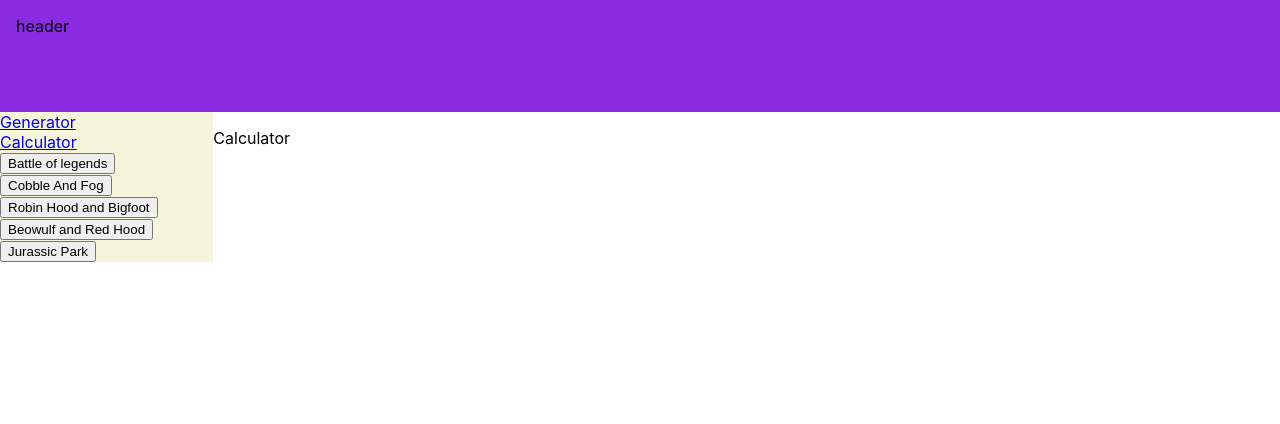
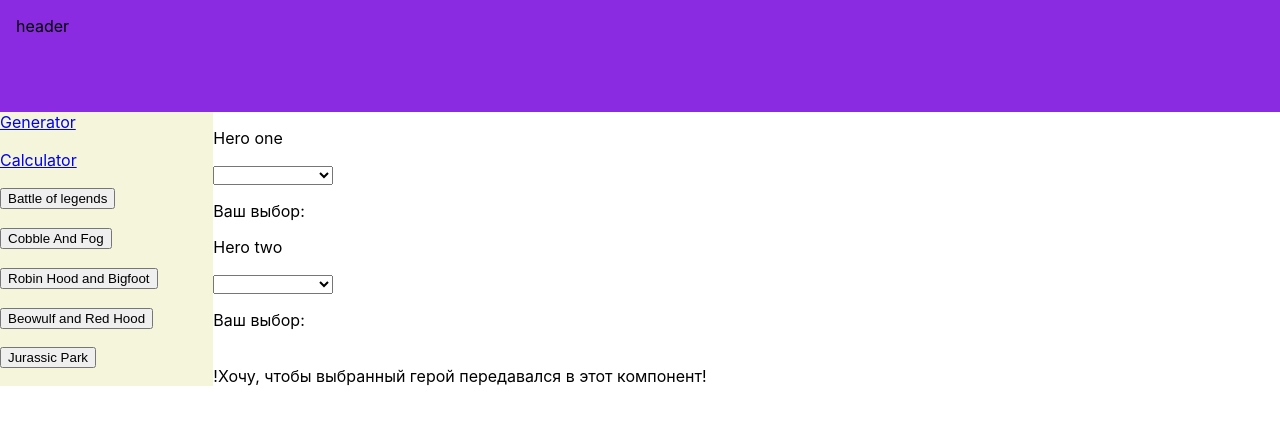
Before and after one commit to Bolych/unmatched, a React (Create React App) app: page /calculator in a window 1280 px wide. Shown: the top 424 px of the page. Built offline with nearby package versions, Linux system fonts and the light colour scheme.

Commit message:
18.02 before trying yo use context

```diff
--- a/src/App.js
+++ b/src/App.js
@@ -3,7 +3,7 @@ import './App.css';
 import Header from "./components/Header/Header";
 import Navbar from "./components/Navbar/Navbar";
 import {BrowserRouter, Route, Routes} from "react-router-dom";
-import Calculator from "./components/Calculator/Calculator";
+import OddsCalculatorPage from "./components/OddsCalculator/OddsCalculatorPage";
 import Arthur from "./components/Heroes/BattleOfLegends/Arthur";
 import Alice from "./components/Heroes/BattleOfLegends/Alice";
 import Medusa from "./components/Heroes/BattleOfLegends/Medusa";
@@ -30,7 +30,7 @@ function App(props) {
                     <Routes>
                         {/*{heroesList}*/}
                         <Route path='/generator' element={<HeroGeneratorPage/>}/>
-                        <Route path='/calculator' element={<Calculator/>}/>
+                        <Route path='/calculator' element={<OddsCalculatorPage heroesArr={props.heroesArr} />}/>
                         {/*Battle of Legends Heroes:*/}
                         <Route path='/arthur' element={  <Arthur state={props.arthur}/>}/>
                         <Route path='/alice' element={  <Alice state={props.alice}/>}/>
--- a/src/components/Calculator/Calculator.js
+++ /dev/null
@@ -1,7 +0,0 @@
-
-const Calculator = () => {
-    return (<div> <p>Calculator</p>
-    </div>)
-}
-
-export default Calculator
--- a/src/components/HeroGenerator/HeroGenerator/HeroGenerator.js
+++ b/src/components/HeroGenerator/HeroGenerator/HeroGenerator.js
@@ -8,7 +8,7 @@ const HeroGenerator = (props) => {
 
     };
 
-    const [hero, setHero] = useState('who is your hero?')
+    const [hero, setHero] = useState('')
     const generatedHero = () => {
         setHero(randomHero())
     }
@@ -16,7 +16,9 @@ const HeroGenerator = (props) => {
         <div>
             <button onClick={generatedHero}>generate</button>
         </div>
-        <div>{hero}</div>
+
+
+        <div>Your hero is: {hero}</div>
         <br/>
         <br/>
         <br/>
--- a/src/components/HeroGenerator/HeroGeneratorPage.js
+++ b/src/components/HeroGenerator/HeroGeneratorPage.js
@@ -29,7 +29,9 @@ const HeroGeneratorPage = (props) => {
             </div>
             <div><ResetButton visibleHeroes={visibleHeroes} setVisibleHeroes={setVisibleHeroes} heroesArr={heroesArr}/>
             </div>
-
+<br/>
+<br/>
+<br/>
             <HeroGenerator heroesArr={heroesArr}/>
             <div>
                 <ExpansionsButtons visibleHeroes={visibleHeroes} setVisibleHeroes={setVisibleHeroes}
--- a/src/components/HeroGenerator/HeroesOfExpansionsList/HeroesWindow.js
+++ b/src/components/HeroGenerator/HeroesOfExpansionsList/HeroesWindow.js
@@ -1,14 +1,9 @@
 
 const HeroesWindow = (props) => {
 
-
-   function handleWindowUpdate(e) {
-
-    }
-
     return (
         <div>
-            <p>{props.heroesArr.toString()}</p>
+            <p>Total heroes: {props.heroesArr.toString()}</p>
         </div>
     )
 }
--- /dev/null
+++ b/src/components/OddsCalculator/OddsCalculatorPage.js
@@ -0,0 +1,45 @@
+import {useState} from "react";
+
+
+const OutputWindow = () => {
+    return (<div>!Хочу, чтобы выбранный герой передавался в этот компонент!</div>
+    )
+}
+
+const HeroToCompare = (props) => {
+    const [hero, setHero] = useState('')
+    return (
+
+        <div>
+            <p>{props.name}</p>
+            <div>
+                <div>
+                    <select hero={hero} onChange={(e) => setHero(e.target.value)}>
+                        <option></option>
+                        {props.state}
+                    </select>
+                </div>
+                <p>Ваш выбор: {hero}</p>
+            </div>
+        </div>
+    )
+}
+
+const OddsCalculatorPage = (props) => {
+    const heroesInSelect = props.heroesArr.map(e => {
+            return <option key={e.id}>{e.name.toString()}</option>
+        }
+    )
+    return (<div>
+            <div>
+                <HeroToCompare name='Hero one' state={heroesInSelect}/>
+                <HeroToCompare name='Hero two' state={heroesInSelect}/>
+            </div>
+            <br/>
+            <OutputWindow/>
+        </div>
+    )
+}
+
+
+export default OddsCalculatorPage
--- a/src/index.js
+++ b/src/index.js
@@ -2,14 +2,14 @@ import React from 'react';
 import ReactDOM from 'react-dom/client';
 import './index.css';
 import App from './App';
-import {Route} from "react-router-dom";
-import Arthur from "./components/Heroes/BattleOfLegends/Arthur";
+
 
 
 const heroesArr =
     [
         {
             id: 1,
+            elo: 1800,
             name: 'Arthur',
             power: "7",
             difficulty: '3',
@@ -20,6 +20,7 @@ const heroesArr =
         },
         {
             id: 2,
+            elo: 2000,
             name: 'Alice',
             power: "8",
             difficulty: 7,
@@ -29,6 +30,7 @@ const heroesArr =
         },
         {
             id: 3,
+            elo: 2400,
             pathName: '/medusa',
             componentName: "<Medusa/>",
             name: 'Medusa',
@@ -40,6 +42,7 @@ const heroesArr =
         },
         {
             id: 4,
+            elo: 2050,
             name: 'Sindbad',
             power: "8",
             difficulty: 6,
@@ -49,6 +52,7 @@ const heroesArr =
         },
         {
             id: 5,
+            elo: 2000,
             name: 'Dracula',
             power: "7",
             difficulty: 7,
@@ -158,7 +162,7 @@ let [arthur, alice, medusa, sindbad, dracula, invisible, jackile, sherlock, beow
 
 const root = ReactDOM.createRoot(document.getElementById('root'));
 root.render(
-    <App arthur={arthur} alice={alice} medusa={medusa} sindbad={sindbad} dracula={dracula} invisible={invisible}
+    <App heroesArr={heroesArr} arthur={arthur} alice={alice} medusa={medusa} sindbad={sindbad} dracula={dracula} invisible={invisible}
          jackile={jackile} sherlock={sherlock} beowulf={beowulf} redhood={redHood} bigfoot={bigfoot}
          robinhood={robinHood}/>
 );
```
